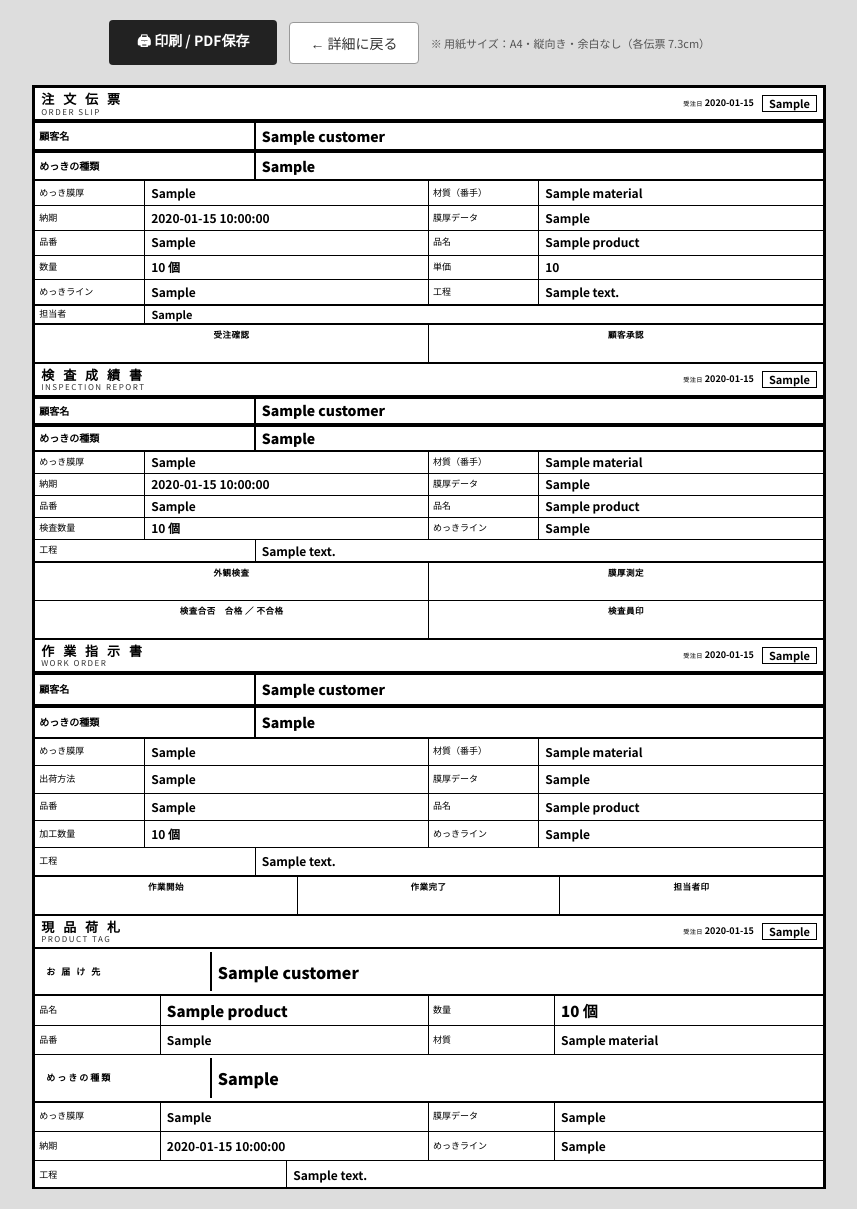
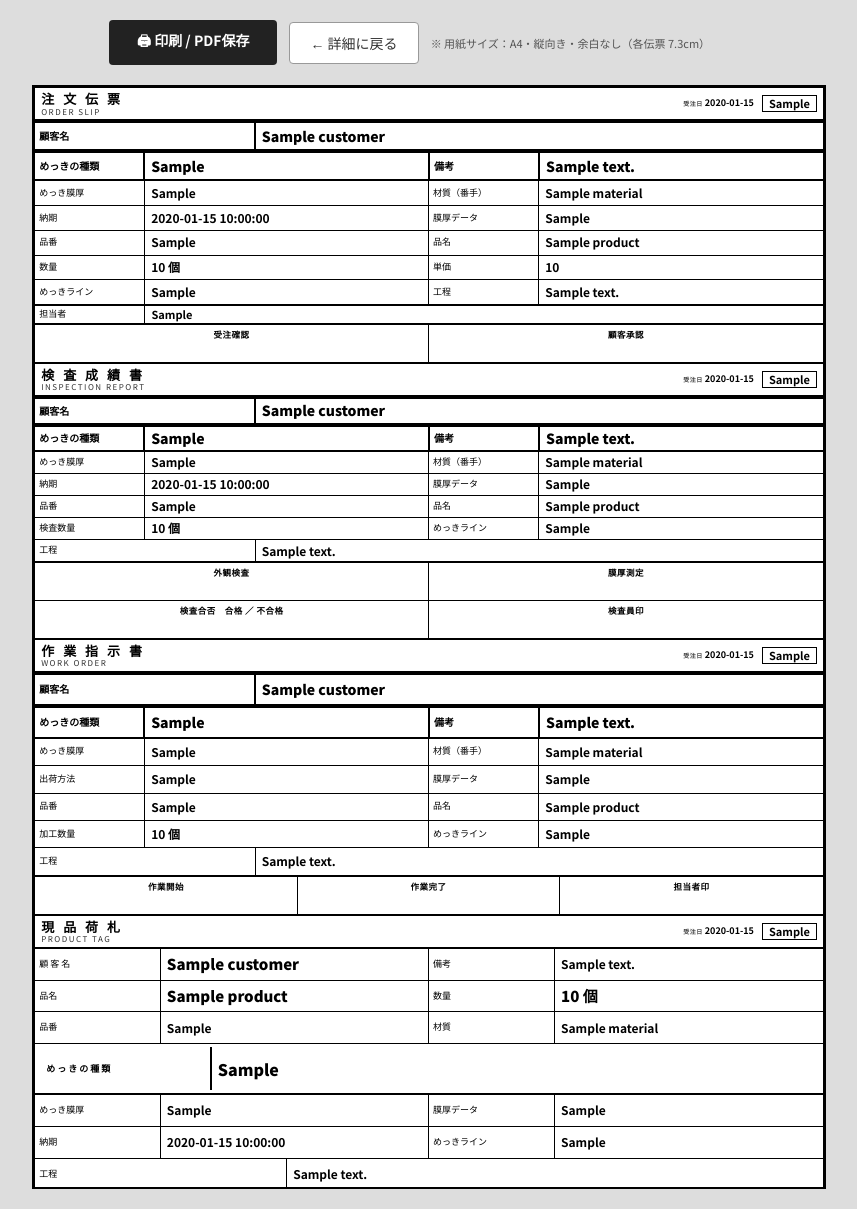
Before and after one commit to soken0113-arch/mekki-app-, a Flask app: template templates/print.html in a window 1280 px wide. Shown: the whole page, without its empty margins (211-1068 px from the left). Run offline with Flask 3, Linux system fonts and the light colour scheme; the template is opened without the code that fills it: most values are stand-ins (such as "Sample title", 1, 10 or a date in 2020); parts of the project's set-up code (start-up, migrations or seed data) failed here and were passed over.

Commit message:
印刷レイアウト：現品荷札の顧客名隣に備考追加、他3伝票のめっき種類隣に備考追加
Co-Authored-By: Claude Sonnet 4.6 <noreply@anthropic.com>

```diff
--- a/templates/print.html
+++ b/templates/print.html
@@ -223,6 +223,7 @@
       min-height: 0;
     }
     .tag-row:last-child { border-bottom: none; }
+    .tag-row.top { border-top: none; }
     .tag-cell {
       display: flex;
       border-right: 1px solid #000;
@@ -304,8 +305,14 @@
         <div class="field-value">{{ order.customer }}</div>
       </div>
       <div class="field full field-hilite">
+        <div style="flex:1;display:flex;align-items:stretch;border-right:2px solid #000;overflow:hidden;">
           <div class="field-label">めっきの種類</div>
           <div class="field-value">{{ order.mekki_type }}</div>
+        </div>
+        <div style="flex:1;display:flex;align-items:stretch;overflow:hidden;">
+          <div class="field-label">備考</div>
+          <div class="field-value">{{ order.note if order.note else '—' }}</div>
+        </div>
       </div>
       <div class="field"><div class="field-label">めっき膜厚</div><div class="field-value">{{ order.mekki_thickness if order.mekki_thickness else '—' }}</div></div>
       <div class="field"><div class="field-label">材質（番手）</div><div class="field-value">{{ order.material if order.material else '—' }}</div></div>
@@ -346,8 +353,14 @@
         <div class="field-value">{{ order.customer }}</div>
       </div>
       <div class="field full field-hilite">
+        <div style="flex:1;display:flex;align-items:stretch;border-right:2px solid #000;overflow:hidden;">
           <div class="field-label">めっきの種類</div>
           <div class="field-value">{{ order.mekki_type }}</div>
+        </div>
+        <div style="flex:1;display:flex;align-items:stretch;overflow:hidden;">
+          <div class="field-label">備考</div>
+          <div class="field-value">{{ order.note if order.note else '—' }}</div>
+        </div>
       </div>
       <div class="field"><div class="field-label">めっき膜厚</div><div class="field-value">{{ order.mekki_thickness if order.mekki_thickness else '—' }}</div></div>
       <div class="field"><div class="field-label">材質（番手）</div><div class="field-value">{{ order.material if order.material else '—' }}</div></div>
@@ -387,8 +400,14 @@
         <div class="field-value">{{ order.customer }}</div>
       </div>
       <div class="field full field-hilite">
+        <div style="flex:1;display:flex;align-items:stretch;border-right:2px solid #000;overflow:hidden;">
           <div class="field-label">めっきの種類</div>
           <div class="field-value">{{ order.mekki_type }}</div>
+        </div>
+        <div style="flex:1;display:flex;align-items:stretch;overflow:hidden;">
+          <div class="field-label">備考</div>
+          <div class="field-value">{{ order.note if order.note else '—' }}</div>
+        </div>
       </div>
       <div class="field"><div class="field-label">めっき膜厚</div><div class="field-value">{{ order.mekki_thickness if order.mekki_thickness else '—' }}</div></div>
       <div class="field"><div class="field-label">材質（番手）</div><div class="field-value">{{ order.material if order.material else '—' }}</div></div>
@@ -419,9 +438,9 @@
         <span class="order-no">{{ order.order_no }}</span>
       </div>
     </div>
-    <div class="tag-big top">
-      <div class="lbl">お 届 け 先</div>
-      <div class="val">{{ order.customer }}</div>
+    <div class="tag-row top">
+      <div class="tag-cell big"><div class="lbl">顧 客 名</div><div class="val">{{ order.customer }}</div></div>
+      <div class="tag-cell"><div class="lbl">備考</div><div class="val">{{ order.note if order.note else '—' }}</div></div>
     </div>
     <div class="tag-row">
       <div class="tag-cell big"><div class="lbl">品名</div><div class="val">{{ order.product }}</div></div>
```
Lines whose indentation alone changed are shown as unchanged.
